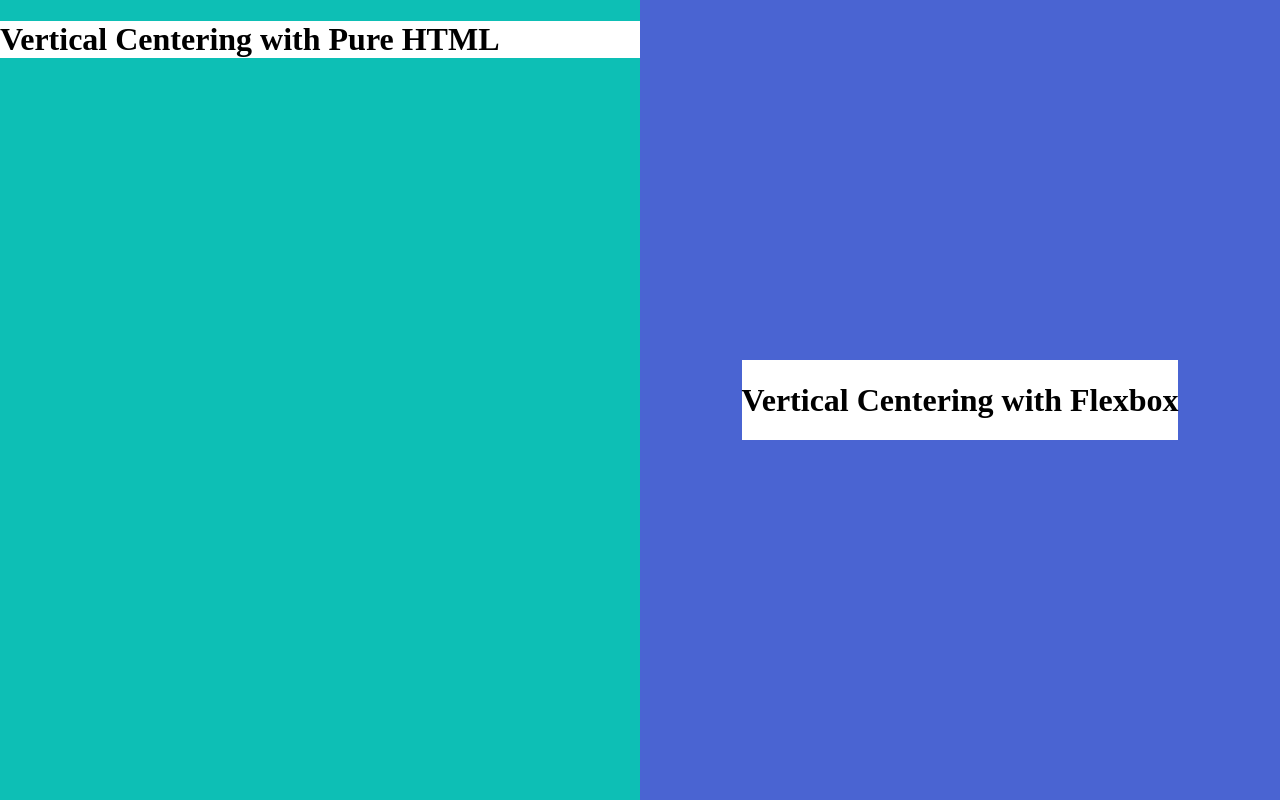
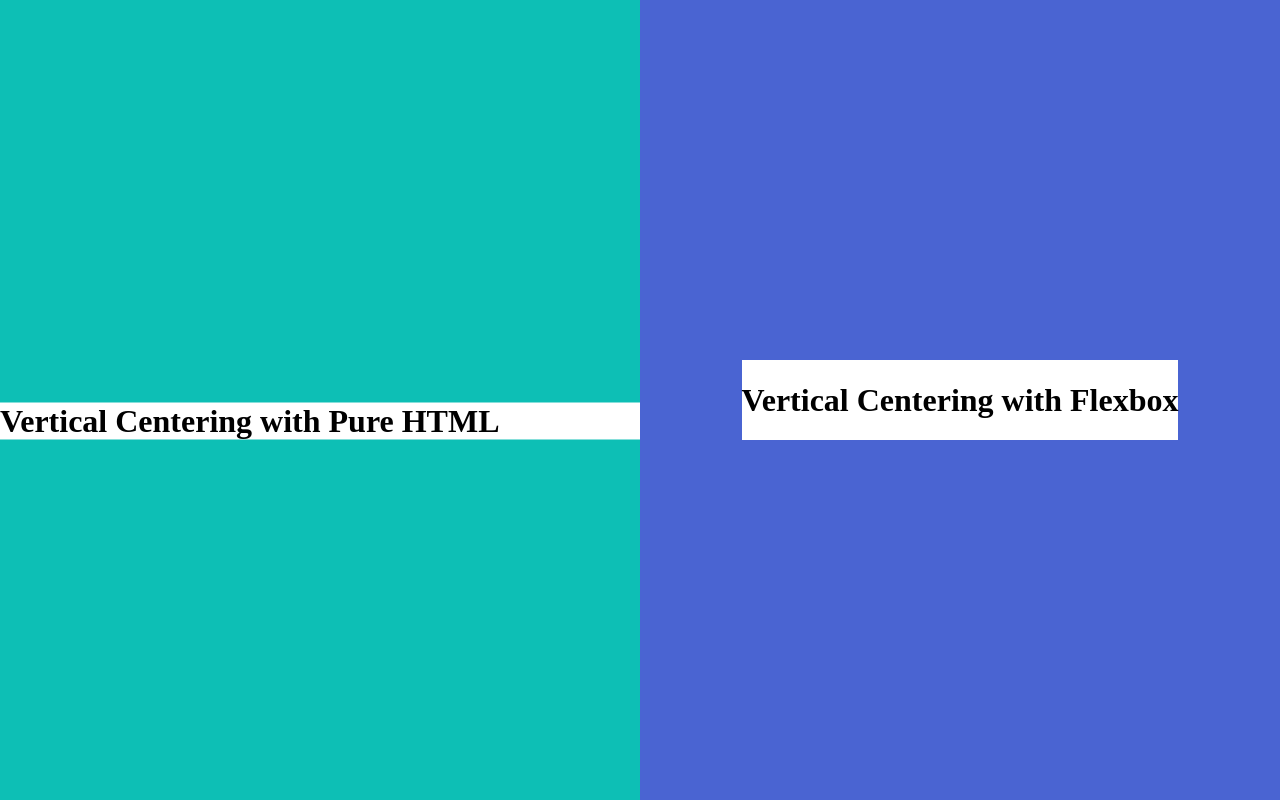
Before and after one commit to silvanagv/vertical-centering, a plain HTML site: page index.html in a window 1280 px wide. Drawn offline with Linux system fonts and the light colour scheme.

Commit message:
pure css centering

```diff
--- a/style.css
+++ b/style.css
@@ -29,4 +29,7 @@ body {
 
 .pure div {
   background-color: white;
+  position: relative;
+  top: 50%;
+  transform: perspective(1px) translateY(-50%);
 }
```
